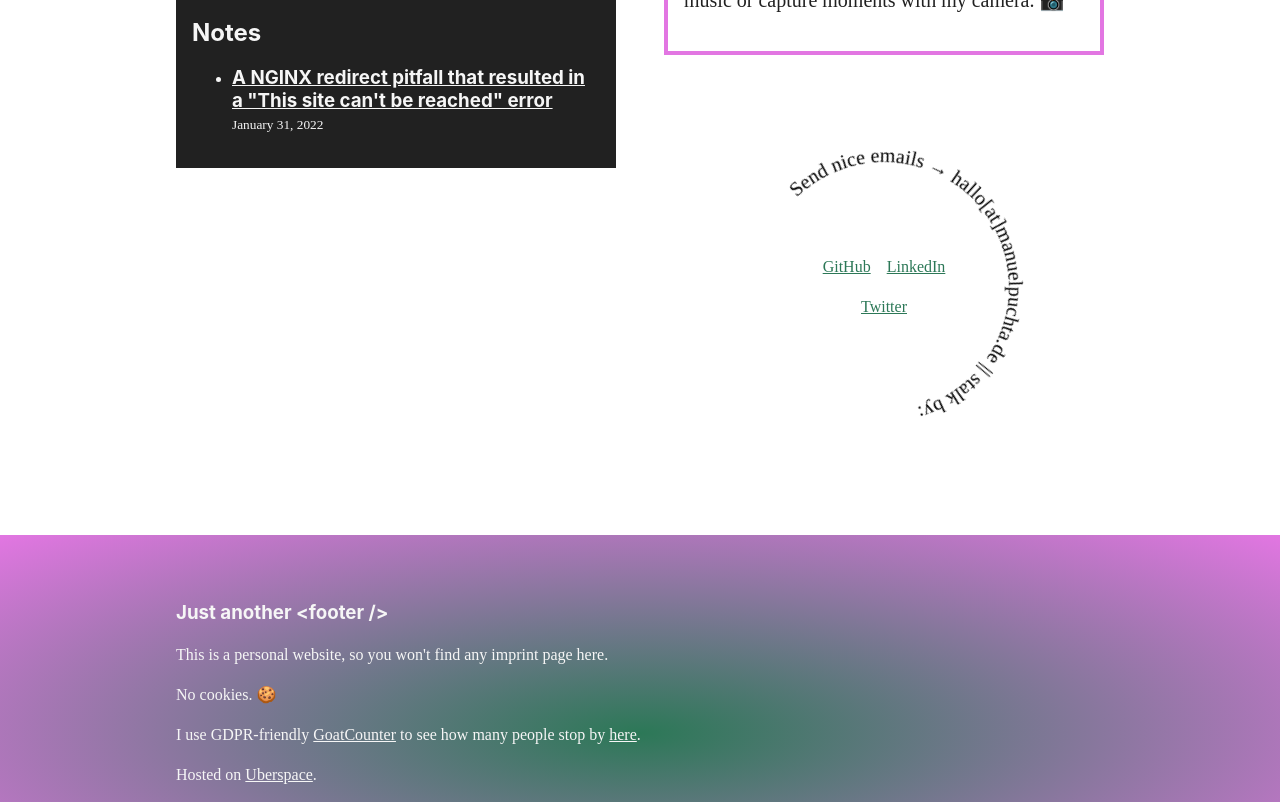
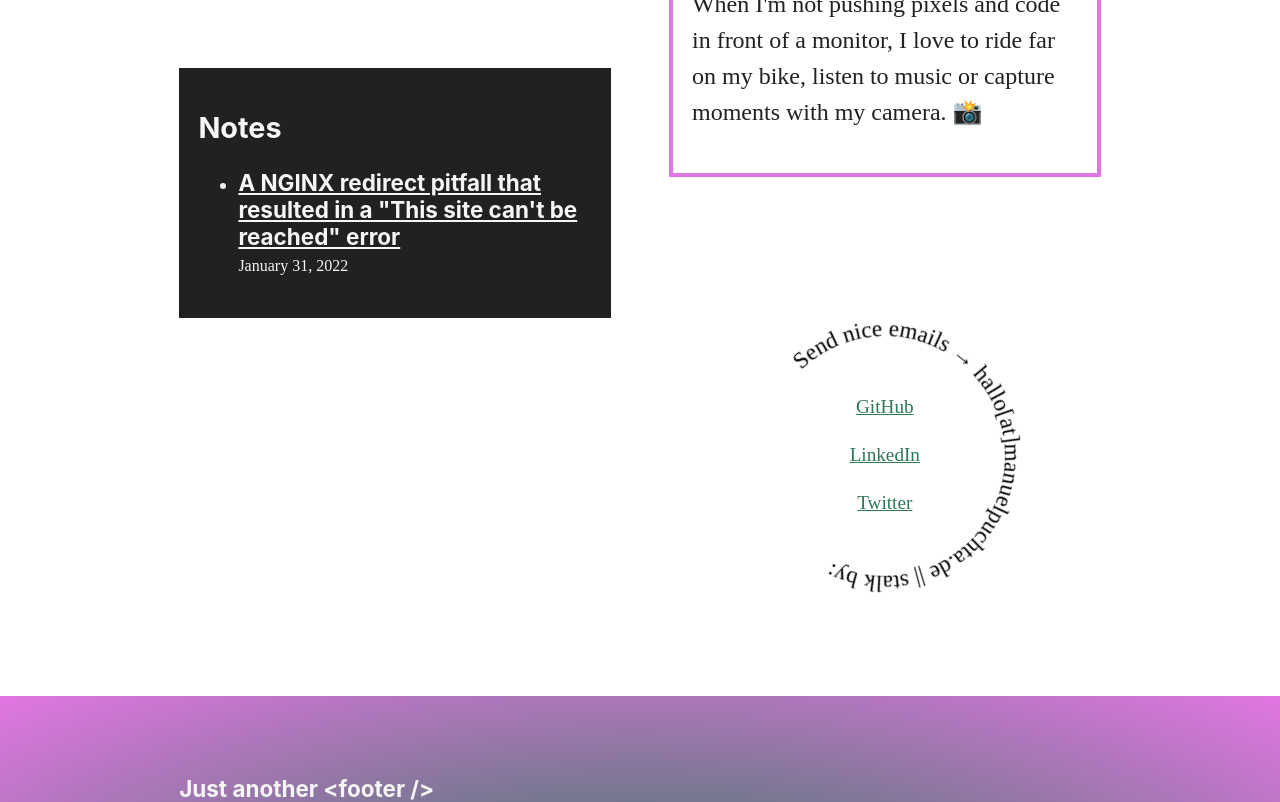
Before and after one commit to manuelpuchta/manuelpuchta.de, a Next.js app: page / in a window 1280 px wide. Shown: the part 680-1482 px from the top of the page. Built offline with nearby package versions, Linux system fonts and the light colour scheme.

Commit message:
refactor(1.1.0): adjust sizings, copies and CV pdf

```diff
--- a/components/footer.tsx
+++ b/components/footer.tsx
@@ -1,5 +1,5 @@
+import React from 'react';
 import Link from 'next/link';
-import React from 'react';
 
 import styles from './footer.module.css';
 
--- a/components/layout.module.css
+++ b/components/layout.module.css
@@ -1,9 +1,9 @@
 .main {
-  margin: 3rem auto;
+  margin: 0 auto;
   max-width: var(--max-width-l);
 }
 
 .mainPosts {
-  margin: 3rem auto;
+  margin: 0 auto;
   max-width: var(--max-width);
 }
--- a/components/layout.tsx
+++ b/components/layout.tsx
@@ -55,6 +55,7 @@
         <meta name="twitter:card" content="summary" />
         <meta name="twitter:site" content="@manuelpuchta" />
         <meta name="twitter:creator" content="@manuelpuchta" />
+        <meta name="viewport" content="width=device-width, initial-scale=1" />
         <link rel="icon" href="/icons/favicon.ico" />
 
         <script
--- a/components/navigation.module.css
+++ b/components/navigation.module.css
@@ -18,7 +18,7 @@
 .navigation a {
   display: flex;
   text-decoration: none;
-  padding: 0.5rem 1rem;
+  padding: 0.5rem;
 }
 
 .navigation .active {
--- a/pages/index.module.css
+++ b/pages/index.module.css
@@ -129,9 +129,8 @@
 
 /* layout div within fourth div.grid */
 .stalking {
-  /* 18.75rem ~ 300px */
-  width: 18.75rem;
-  height: 18.75rem;
+  width: 15rem; /* 240px */
+  height: 15rem; /* 240px */
   display: flex;
   position: relative;
   overflow: hidden;
--- a/styles/global.css
+++ b/styles/global.css
@@ -29,10 +29,14 @@
 
   --border-size: 0.25rem;
 
-  --max-width: 44rem;
-  --max-width-l: 60rem;
+  --max-width: 40rem;
+  --max-width-l: 50rem;
 
   --duration-200: 200ms;
+}
+
+html {
+  font-size: 120%;
 }
 
 html,
```
Also changed, not shown: 1 other file (tests, documents, lock files or other folders).
